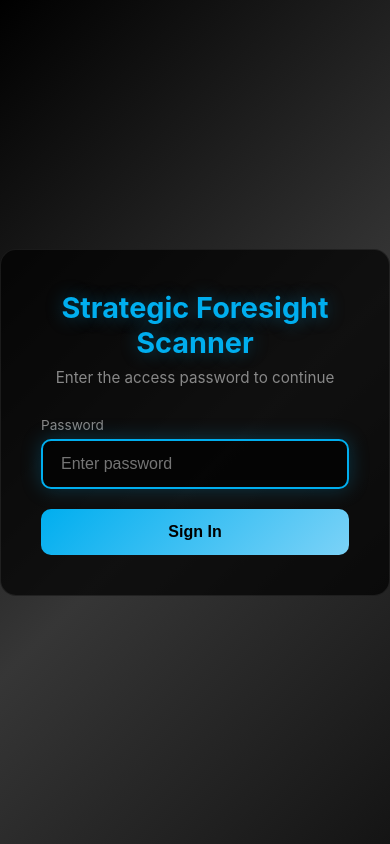
After one commit to thunguyen168/work, a Flask app: page /login in a window 390 px wide. The commit adds this page. Run offline with Flask 3, Linux system fonts and the light colour scheme.

Commit message:
Add data attestation, input guardrails, disclaimers, password protection, and restrict debug endpoint
- Password-protect the site (Lockton2026!!) with a login page and session auth
- Add mandatory public-data attestation checkbox (hard gate before submission)
- Log attestation timestamp on each scan request
- Add technical guardrails: 200-char limit, block emails/phones/policy refs, reject multi-paragraph input
- Add internal-use disclaimer in UI footer and downloaded report footer
- Add AI attribution footer: Anthropic Claude (Sonnet), tool name, date, reviewer
- Restrict /debug endpoint to dev mode only (returns 403 in production)

https://claude.ai/code/session_01UXuhw7YZuV2UDYEQ5TmDAA

````diff
--- a/app.py
+++ b/app.py
@@ -4,16 +4,67 @@ A simple, fast version that works within web hosting limits.
 """
 
 import os
+import re
+import json
+from datetime import datetime, timezone
+from functools import wraps
+
 import httpx
 import anthropic
-from flask import Flask, render_template, request, jsonify
+from flask import Flask, render_template, request, jsonify, session, redirect, url_for
 
 app = Flask(__name__)
+app.secret_key = os.environ.get('FLASK_SECRET_KEY', os.urandom(32))
+
+# Site password
+SITE_PASSWORD = "Lockton2026!!"
 
 # API clients
 SERPER_API_KEY = os.environ.get('SERPER_API_KEY')
 BRAVE_API_KEY = os.environ.get('BRAVE_API_KEY')
 ANTHROPIC_API_KEY = os.environ.get('ANTHROPIC_API_KEY')
+
+# --- Input validation constants ---
+MAX_TOPIC_LENGTH = 200
+# Patterns that suggest sensitive data
+EMAIL_PATTERN = re.compile(r'[a-zA-Z0-9._%+\-]+@[a-zA-Z0-9.\-]+\.[a-zA-Z]{2,}')
+PHONE_PATTERN = re.compile(r'(?:\+?\d{1,3}[\s\-]?)?\(?\d{2,4}\)?[\s\-]?\d{3,4}[\s\-]?\d{3,4}')
+# Policy / claim reference patterns (e.g., POL-123456, CLM-2024-001, etc.)
+POLICY_CLAIM_PATTERN = re.compile(
+    r'\b(?:POL|CLM|REF|INV|ACC|CLAIM|POLICY|CERT)[\s\-#]?\d{3,}',
+    re.IGNORECASE
+)
+MULTI_PARAGRAPH_PATTERN = re.compile(r'\n\s*\n')
+
+
+def validate_topic_input(topic: str) -> str | None:
+    """Validate topic input and return error message if invalid, else None."""
+    if len(topic) > MAX_TOPIC_LENGTH:
+        return f'Input too long. Please keep your topic under {MAX_TOPIC_LENGTH} characters.'
+
+    if EMAIL_PATTERN.search(topic):
+        return 'Input appears to contain an email address. Please enter only a general topic using publicly available terms.'
+
+    if PHONE_PATTERN.search(topic):
+        return 'Input appears to contain a phone number. Please enter only a general topic using publicly available terms.'
+
+    if POLICY_CLAIM_PATTERN.search(topic):
+        return 'Input appears to contain a policy, claim, or reference number. Please enter only a general topic using publicly available terms.'
+
+    if MULTI_PARAGRAPH_PATTERN.search(topic):
+        return 'Multi-paragraph text is not accepted. Please enter a short topic description (one line).'
+
+    return None
+
+
+def require_auth(f):
+    """Decorator to require password authentication."""
+    @wraps(f)
+    def decorated_function(*args, **kwargs):
+        if not session.get('authenticated'):
+            return redirect(url_for('login'))
+        return f(*args, **kwargs)
+    return decorated_function
 
 
 def search_web(query: str, num_results: int = 10) -> list:
@@ -118,7 +169,6 @@ Return ONLY the JSON array, no other text."""
     response_text = response.content[0].text.strip()
 
     # Try to extract JSON from the response
-    import json
     try:
         # Remove markdown code blocks if present
         if response_text.startswith("```"):
@@ -144,20 +194,54 @@ Return ONLY the JSON array, no other text."""
     }
 
 
+@app.route('/login', methods=['GET', 'POST'])
+def login():
+    """Password gate."""
+    if request.method == 'POST':
+        password = request.form.get('password', '')
+        if password == SITE_PASSWORD:
+            session['authenticated'] = True
+            return redirect(url_for('home'))
+        return render_template('login.html', error='Incorrect password.')
+    return render_template('login.html', error=None)
+
+
+@app.route('/logout')
+def logout():
+    session.clear()
+    return redirect(url_for('login'))
+
+
 @app.route('/')
+@require_auth
 def home():
     """Show the main page."""
     return render_template('index.html')
 
 
 @app.route('/scan', methods=['POST'])
+@require_auth
 def scan_topic():
     """Handle the scan request."""
     try:
         topic = request.form.get('topic', '').strip()
+        attestation = request.form.get('attestation', '')
 
         if not topic:
             return jsonify({'error': 'Please enter a topic to scan'}), 400
+
+        # Require attestation
+        if attestation != 'confirmed':
+            return jsonify({'error': 'You must confirm the public-data attestation before submitting.'}), 400
+
+        # Log attestation timestamp
+        attestation_time = datetime.now(timezone.utc).isoformat()
+        app.logger.info(f"Public-data attestation confirmed at {attestation_time} for topic: {topic[:50]}")
+
+        # Validate input against sensitive patterns
+        validation_error = validate_topic_input(topic)
+        if validation_error:
+            return jsonify({'error': validation_error}), 400
 
         # Check API keys
         if not ANTHROPIC_API_KEY:
@@ -197,7 +281,8 @@ def scan_topic():
             'topic': analysis['topic'],
             'phenomena_count': len(analysis['phenomena']),
             'phenomena': analysis['phenomena'],
-            'sources': unique_results
+            'sources': unique_results,
+            'attestation_timestamp': attestation_time
         })
 
     except anthropic.APIError as e:
@@ -216,7 +301,9 @@ def health():
 
 @app.route('/debug')
 def debug():
-    """Debug endpoint."""
+    """Debug endpoint - restricted to local/dev mode only."""
+    if not app.debug:
+        return jsonify({'error': 'Not available in production'}), 403
     return jsonify({
         'anthropic_key_set': bool(ANTHROPIC_API_KEY),
         'serper_key_set': bool(SERPER_API_KEY),
--- /dev/null
+++ b/templates/login.html
@@ -0,0 +1,113 @@
+<!DOCTYPE html>
+<html lang="en">
+<head>
+    <meta charset="UTF-8">
+    <meta name="viewport" content="width=device-width, initial-scale=1.0">
+    <title>AI Foresight Scanner - Login</title>
+    <style>
+        * { margin: 0; padding: 0; box-sizing: border-box; }
+        :root {
+            --lockton-black: #000000;
+            --lockton-white: #ffffff;
+            --lockton-jet: #363636;
+            --lockton-silver: #888888;
+            --lockton-blue: #00aeef;
+        }
+        body {
+            font-family: -apple-system, BlinkMacSystemFont, 'Segoe UI', Roboto, Oxygen, Ubuntu, sans-serif;
+            background: linear-gradient(135deg, var(--lockton-black) 0%, var(--lockton-jet) 55%, #141414 100%);
+            min-height: 100vh;
+            display: flex;
+            align-items: center;
+            justify-content: center;
+            color: var(--lockton-white);
+        }
+        .login-box {
+            background: rgba(0, 0, 0, 0.7);
+            border-radius: 16px;
+            padding: 40px;
+            width: 100%;
+            max-width: 420px;
+            border: 1px solid rgba(255, 255, 255, 0.08);
+            text-align: center;
+        }
+        h1 {
+            font-size: 1.8rem;
+            color: var(--lockton-blue);
+            margin-bottom: 8px;
+            text-shadow: 0 0 18px rgba(0, 174, 239, 0.35);
+        }
+        .subtitle {
+            color: var(--lockton-silver);
+            font-size: 0.95rem;
+            margin-bottom: 30px;
+        }
+        .form-group {
+            margin-bottom: 20px;
+            text-align: left;
+        }
+        label {
+            display: block;
+            font-size: 0.85rem;
+            color: var(--lockton-silver);
+            margin-bottom: 6px;
+        }
+        input[type="password"] {
+            width: 100%;
+            padding: 14px 18px;
+            font-size: 1rem;
+            border: 2px solid rgba(0, 174, 239, 0.4);
+            border-radius: 10px;
+            background: rgba(0, 0, 0, 0.7);
+            color: #fff;
+            transition: all 0.3s ease;
+        }
+        input[type="password"]:focus {
+            outline: none;
+            border-color: var(--lockton-blue);
+            box-shadow: 0 0 20px rgba(0, 174, 239, 0.25);
+        }
+        .login-btn {
+            width: 100%;
+            padding: 14px;
+            font-size: 1rem;
+            font-weight: 600;
+            color: var(--lockton-black);
+            background: linear-gradient(135deg, var(--lockton-blue), #7bd2f7);
+            border: none;
+            border-radius: 10px;
+            cursor: pointer;
+            transition: all 0.3s ease;
+        }
+        .login-btn:hover {
+            transform: translateY(-2px);
+            box-shadow: 0 10px 30px rgba(0, 174, 239, 0.3);
+        }
+        .error {
+            background: rgba(255, 33, 71, 0.12);
+            border: 1px solid rgba(255, 33, 71, 0.4);
+            border-radius: 8px;
+            padding: 12px;
+            color: #ffb3c1;
+            margin-bottom: 20px;
+            font-size: 0.9rem;
+        }
+    </style>
+</head>
+<body>
+    <div class="login-box">
+        <h1>Strategic Foresight Scanner</h1>
+        <p class="subtitle">Enter the access password to continue</p>
+        {% if error %}
+        <div class="error">{{ error }}</div>
+        {% endif %}
+        <form method="POST" action="/login">
+            <div class="form-group">
+                <label for="password">Password</label>
+                <input type="password" id="password" name="password" placeholder="Enter password" required autofocus>
+            </div>
+            <button type="submit" class="login-btn">Sign In</button>
+        </form>
+    </div>
+</body>
+</html>
````
Also changed, not shown: templates/index.html (+36 -4 lines).
